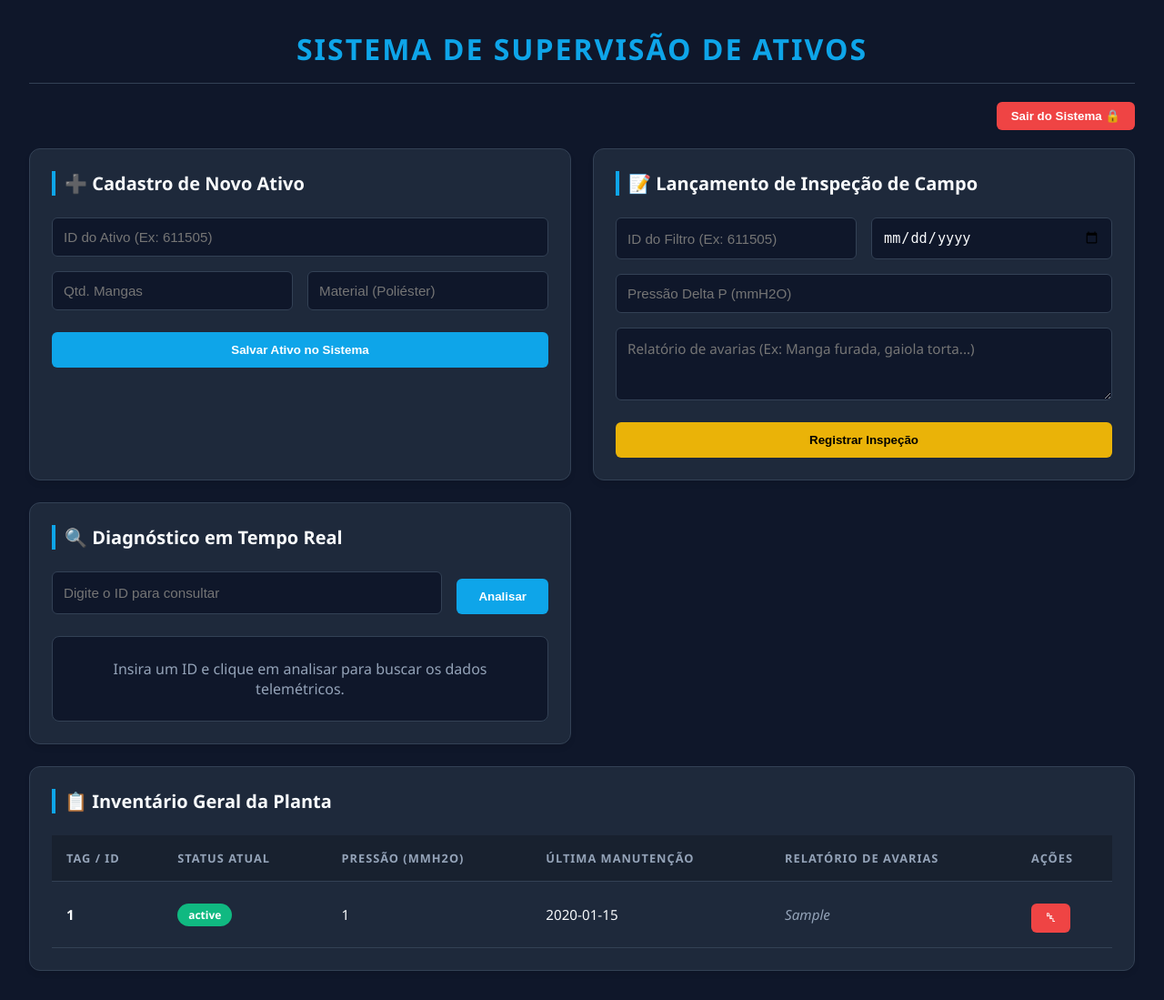
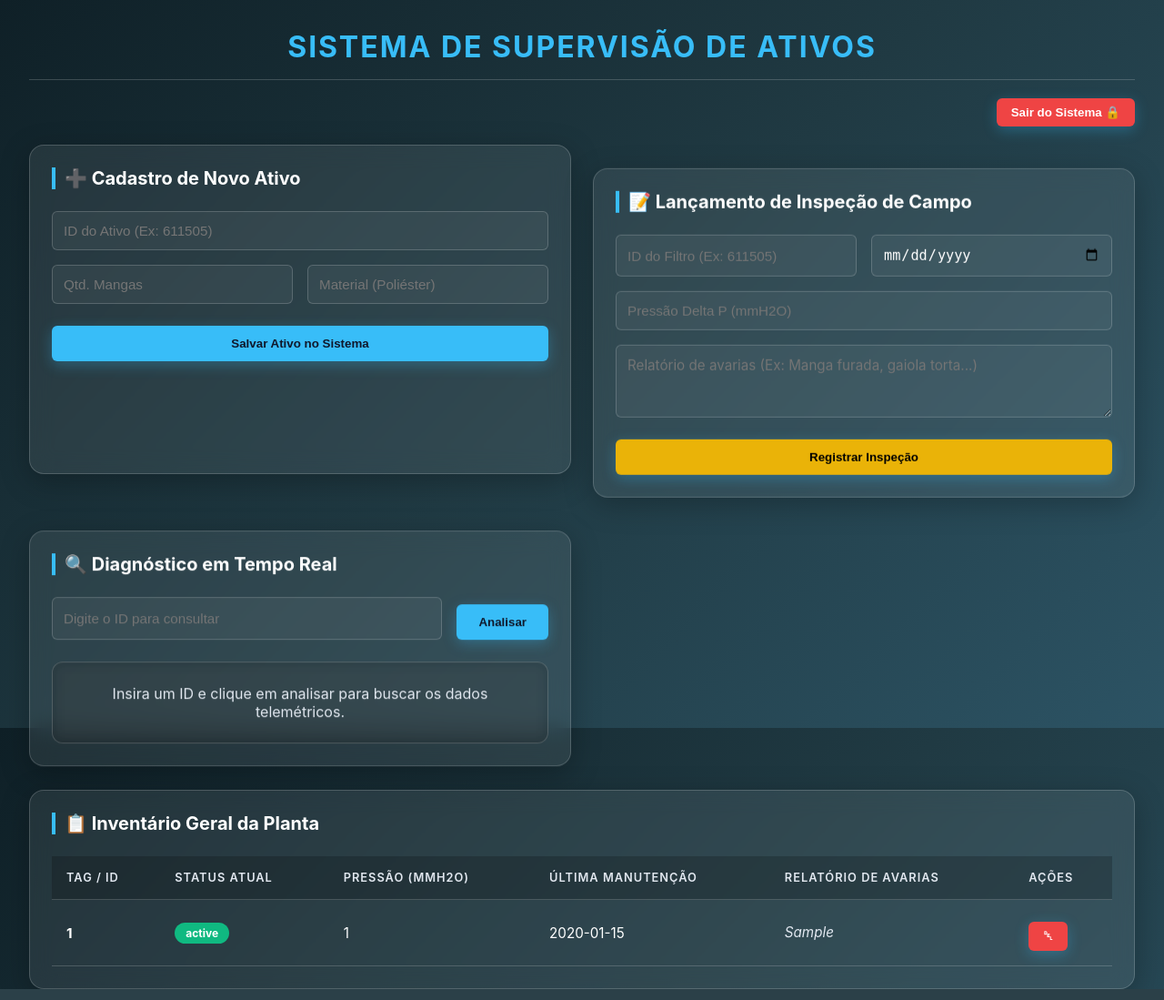
Before and after one commit to SecreTavin/Sistema-de-monitoramento-de-filtros-de-manga-industriais, a Flask app: page / in a window 1280 px wide. Shown: the whole page at 91% size. Run offline with Flask 3, Linux system fonts and the light colour scheme; the visitor is signed in with stand-in values (Sample User, id 1); tables that the repository leaves empty hold one stand-in row (values such as "Sample post"); some libraries are stand-ins or nearby versions.

Commit message:
Adição de gsap para melhoria de uiux.

```diff
--- a/project/static/css/style.css
+++ b/project/static/css/style.css
@@ -1,11 +1,11 @@
 :root {
             --bg-color: #0f172a;
-            --card-bg: #1e293b;
-            --primary: #0ea5e9;
+            --card-bg: rgba(255, 255, 255, 0.08); /* Fundo Glassmorphism base */
+            --primary: #38BDF8; /* Azul Cian do Design System */
             --primary-hover: #0284c7;
-            --text-main: #f8fafc;
-            --text-muted: #94a3b8;
-            --border-color: #334155;
+            --text-main: #FFFFFF; /* Texto Principal (Títulos) */
+            --text-muted: #E2E8F0; /* Texto Secundário (Corpo/Filtros) */
+            --border-color: rgba(255, 255, 255, 0.18); /* Borda Glassmorphism */
 
             --status-ok: #10b981;
             --status-warn: #eab308;
@@ -15,8 +15,9 @@
         * { box-sizing: border-box; margin: 0; padding: 0; }
 
         body {
-            font-family: 'Segoe UI', system-ui, -apple-system, sans-serif;
-            background-color: var(--bg-color);
+            font-family: 'Inter', system-ui, -apple-system, sans-serif;
+            background: linear-gradient(135deg, #0f2027, #203a43, #2c5364); /* Fundo Gradiente Translúcido */
+            background-attachment: fixed;
             color: var(--text-main);
             padding: 2rem;
             min-height: 100vh;
@@ -54,12 +55,15 @@
 
         .card-industrial {
             background: var(--card-bg);
+            backdrop-filter: blur(12px);
+            -webkit-backdrop-filter: blur(12px);
             padding: 1.5rem;
-            border-radius: 12px;
+            border-radius: 16px; /* Arredondado 2xl */
             border: 1px solid var(--border-color);
-            box-shadow: 0 4px 6px -1px rgba(0, 0, 0, 0.1);
+            box-shadow: 0 8px 32px 0 rgba(0, 0, 0, 0.25); /* Sombra para flutuação */
             display: flex;
             flex-direction: column;
+            transition: transform 0.3s cubic-bezier(0.215, 0.610, 0.355, 1);
         }
 
         .card-industrial h2 {
@@ -77,21 +81,27 @@
         input, textarea {
             width: 100%; padding: 0.75rem; border-radius: 6px;
             border: 1px solid var(--border-color);
-            background-color: var(--bg-color); color: var(--text-main);
-            font-size: 0.95rem; transition: border-color 0.3s;
+            background: rgba(255, 255, 255, 0.05); /* Fundo translúcido para inputs */
+            color: var(--text-main);
+            font-size: 0.95rem; transition: border-color 0.3s, background 0.3s;
         }
 
-        input:focus, textarea:focus { outline: none; border-color: var(--primary); }
+        input:focus, textarea:focus {
+            outline: none;
+            border-color: var(--primary);
+            background: rgba(255, 255, 255, 0.1);
+        }
 
         textarea.relatorio-input { resize: vertical; min-height: 80px; font-family: inherit; }
 
         button {
-            padding: 0.75rem 1.5rem; background-color: var(--primary); color: white;
+            padding: 0.75rem 1.5rem; background: var(--primary); color: #0f172a;
             border: none; border-radius: 6px; font-weight: 600; cursor: pointer;
-            transition: all 0.2s; margin-top: 0.5rem;
+            transition: all 0.3s cubic-bezier(0.25, 0.8, 0.25, 1); margin-top: 0.5rem;
+            box-shadow: 0 4px 15px rgba(56, 189, 248, 0.3);
         }
 
-        button:hover { background-color: var(--primary-hover); transform: translateY(-1px); }
+        button:hover { background: var(--primary-hover); transform: translateY(-2px); box-shadow: 0 6px 20px rgba(56, 189, 248, 0.4); color: white; }
 
         button.btn-warning { background-color: var(--status-warn); color: #000; }
         button.btn-warning:hover { background-color: #ca8a04; }
@@ -108,9 +118,19 @@
         tr:hover td { background-color: rgba(255, 255, 255, 0.02); }
 
         .status-badge { padding: 0.25rem 0.75rem; border-radius: 9999px; font-weight: 700; font-size: 0.75rem; display: inline-block; }
-        .obs-cell { max-width: 250px; white-space: nowrap; overflow: hidden; text-overflow: ellipsis; color: var(--text-muted); font-style: italic; }
-
-        #resultado { margin-top: 1.5rem; padding: 1.5rem; border-radius: 8px; background-color: var(--bg-color); border: 1px solid var(--border-color); transition: all 0.3s ease; }
+        .obs-cell {
+            max-width: 400px;
+            color: var(--text-muted);
+            font-style: italic;
+            line-height: 1.5;
+            display: -webkit-box;
+            -webkit-line-clamp: 3;
+            -webkit-box-orient: vertical;
+            overflow: hidden;
+            white-space: normal;
+            word-wrap: break-word;
+        }
+        #resultado { margin-top: 1.5rem; padding: 1.5rem; border-radius: 12px; background: rgba(0, 0, 0, 0.2); backdrop-filter: blur(8px); -webkit-backdrop-filter: blur(8px); border: 1px solid var(--border-color); transition: all 0.3s ease; }
         .resultado-grid { display: grid; grid-template-columns: 1fr 1fr; gap: 1rem; margin-top: 1rem; }
-        .resultado-dado { background: rgba(0,0,0,0.2); padding: 1rem; border-radius: 6px; }
-        .resultado-avaria { grid-column: 1 / -1; background: rgba(0,0,0,0.2); padding: 1rem; border-radius: 6px; border-left: 3px solid var(--primary); }
+        .resultado-dado { background: rgba(0, 0, 0, 0.25); padding: 1rem; border-radius: 8px; border: 1px solid rgba(255, 255, 255, 0.05); }
+        .resultado-avaria { grid-column: 1 / -1; background: rgba(0, 0, 0, 0.25); padding: 1rem; border-radius: 8px; border: 1px solid rgba(255, 255, 255, 0.05); border-left: 3px solid var(--primary); }
--- a/project/static/js/main.js
+++ b/project/static/js/main.js
@@ -10,6 +10,10 @@ async function chamarPython() {
                 if (dados.erro || !resposta.ok) {
                     campoResultado.innerHTML = `<p style="color: var(--status-crit);">⚠️ ${dados.erro || dados.mensagem}</p>`;
                     campoResultado.style.borderColor = 'var(--status-crit)';
+
+                    if (typeof gsap !== "undefined" && !window.matchMedia('(prefers-reduced-motion: reduce)').matches) {
+                        gsap.from(campoResultado.querySelector('p'), { duration: 0.3, x: -10, opacity: 0, ease: "power2.out" });
+                    }
                 } else {
                     let corStatus = 'var(--status-ok)';
                     if (dados.status === 'CRÍTICO') corStatus = 'var(--status-crit)';
@@ -38,6 +42,18 @@ async function chamarPython() {
                         </div>
                     `;
                     campoResultado.style.borderColor = corStatus;
+
+                    // Animação de entrada dos dados retornados pelo backend no Diagnóstico (GSAP)
+                    if (typeof gsap !== "undefined" && !window.matchMedia('(prefers-reduced-motion: reduce)').matches) {
+                        // Animação do cabeçalho (ID e Badge)
+                        gsap.from("#resultado h3, #resultado .status-badge", {
+                            duration: 0.4, y: -10, opacity: 0, stagger: 0.1, ease: "power2.out"
+                        });
+                        // Animação em cascata dos cards de informação da telemetria
+                        gsap.from("#resultado .resultado-dado, #resultado .resultado-avaria", {
+                            duration: 0.5, y: 15, opacity: 0, stagger: 0.1, delay: 0.15, ease: "power3.out"
+                        });
+                    }
                 }
             } catch (erro) { console.error("Erro:", erro); }
         }
@@ -87,7 +103,7 @@ async function chamarPython() {
             carregarInventario();
         }
 
-        // Função de Exclusão movida para fora para funcionar no HTML
+
         async function excluirFiltro(id) {
             const confirmacao = confirm(`⚠️ ATENÇÃO: Tem certeza que deseja excluir o ativo ${id} definitivamente do sistema?`);
             if (!confirmacao) return;
@@ -147,7 +163,7 @@ async function chamarPython() {
                             <td><span class="status-badge" style="background-color: ${corFundo}; color: ${corTexto};">${f.status}</span></td>
                             <td>${f.deltap}</td>
                             <td>${f.ultima_manutencao}</td>
-                            <td class="obs-cell" title="${obs}">${obs}</td>
+                            <td><div class="obs-cell" title="${obs}">${obs}</div></td>
                             <td>
                                 <button class="btn-danger" onclick="excluirFiltro(${f.id})" title="Excluir Ativo">␡</button>
                             </td>
@@ -156,6 +172,28 @@ async function chamarPython() {
 
                 html += '</tbody></table>';
                 container.innerHTML = html;
+
+                // Animação de entrada dos itens da tabela com GSAP e Efeitos de Hover
+                if (typeof gsap !== "undefined" && !window.matchMedia('(prefers-reduced-motion: reduce)').matches) {
+                    const linhas = container.querySelectorAll("tbody tr");
+                    gsap.from(linhas, {
+                        duration: 0.4,
+                        y: 15,
+                        opacity: 0,
+                        stagger: 0.05,
+                        ease: "power2.out"
+                    });
+
+                    // Micro-interações de Hover nas linhas
+                    linhas.forEach(linha => {
+                        linha.addEventListener("mouseenter", () => {
+                            gsap.to(linha, { y: -2, scale: 1.01, backgroundColor: "rgba(255, 255, 255, 0.08)", duration: 0.2, ease: "power2.out" });
+                        });
+                        linha.addEventListener("mouseleave", () => {
+                            gsap.to(linha, { y: 0, scale: 1, backgroundColor: "transparent", duration: 0.2, ease: "power2.out" });
+                        });
+                    });
+                }
 
             } catch (erro) {
                 console.error("Erro ao carregar inventário:", erro);
@@ -171,4 +209,15 @@ async function chamarPython() {
         window.onload = () => {
             carregarInventario();
             setInterval(carregarInventario, 10000);
+
+            // Animação de entrada dos cards com GSAP
+            if (typeof gsap !== "undefined" && !window.matchMedia('(prefers-reduced-motion: reduce)').matches) {
+                gsap.from(".card-industrial", {
+                    duration: 0.6,
+                    y: 40,
+                    opacity: 0,
+                    stagger: 0.1,
+                    ease: "power3.out"
+                });
+            }
         };
--- a/project/templates/index.html
+++ b/project/templates/index.html
@@ -61,6 +61,7 @@
         </div>
     </div>
 
-   <script src="{{ url_for('static', filename='js/main.js') }}"></script>
+    <script src="https://cdnjs.cloudflare.com/ajax/libs/gsap/3.12.2/gsap.min.js"></script>
+    <script src="{{ url_for('static', filename='js/main.js') }}"></script>
 </body>
 </html>
```
Also changed, not shown: docs/01_prd.md (added, +34 -0 lines), docs/03_design.md (added, +54 -0 lines), project/templates/login.html (+30 -5 lines), 2 other files.
